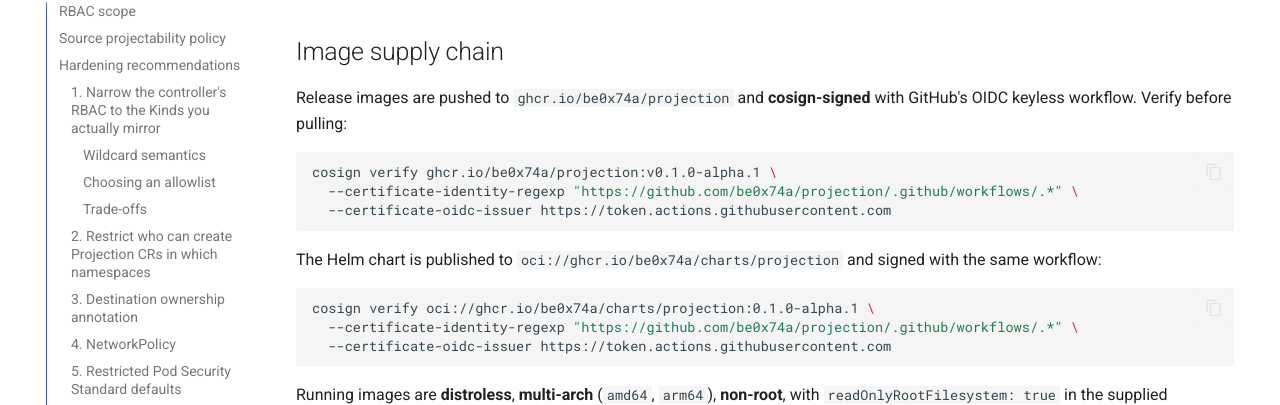
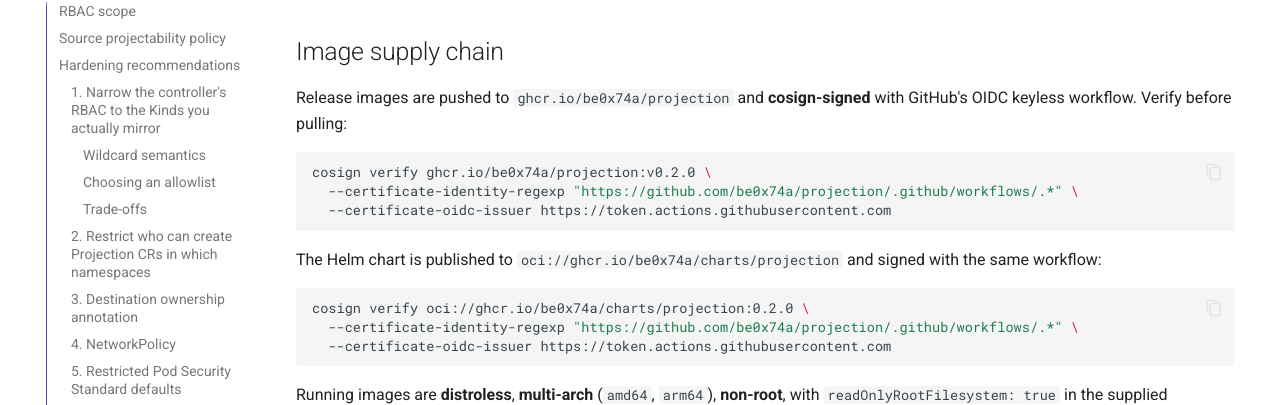
Before and after one commit to be0x74a/projection, an MkDocs documentation site: the page built from docs/security.md, in a window 1280 px wide and 900 px high, scrolled down 5415 px. Shown: the part 97-502 px from the top of the window. Built offline with MkDocs 1.6.1 and Material for MkDocs 9.7.7, drawn with Linux system fonts in a browser that asks for light colours; comment, search, counter and statistics services are not loaded.

Commit message:
release: prep v0.2.0 (CHANGELOG, Chart.yaml, doc version strings) (#64)
* release: prep v0.2.0 (CHANGELOG roll, chart bump, doc version strings)

Step 1 of the v0.2.0 release checklist — the file-bump PR that lands
before the tag is cut.

- CHANGELOG.md: roll [Unreleased] -> [0.2.0] - 2026-05-15. Reordered
  sections so the v0.2.0 entry leads with ⚠ BREAKING CHANGES (the
  source-mode allowlist default + the events.k8s.io/v1 migration are
  the two contract shifts existing users need to act on); Added /
  Changed / Fixed follow in standard Keep-a-Changelog order. Started a
  fresh empty [Unreleased] block on top.
- charts/projection/Chart.yaml: version + appVersion 0.1.0-alpha.1 ->
  0.2.0. Helm chart now publishes as 0.2.0 to the OCI registry.
- docs/getting-started.md, README.md, charts/projection/README.md:
  bump the install snippets (helm `--version`, `install.yaml` URL,
  example image tag) so first-time users land on the new release.
- docs/security.md: bump the two `cosign verify` example commands to
  reference v0.2.0 / 0.2.0.

Out of scope:
- The historical v0.1 references in test/e2e-upgrade/upgrade_test.go
  (the upgrade path explicitly installs v0.1 then upgrades), the
  CHANGELOG's [0.1.0-alpha] section, and the doc cross-references
  describing v0.1 -> v0.2 migration are intentionally preserved.
- docs/scale.md flags its v0.1 numbers as "to be re-measured at
  v0.2.0" — that re-measurement is a separate post-tag follow-up, not
  this PR.

Verification:
- `make build && make lint` clean.
- `helm lint charts/projection` clean.

Next: tag v0.2.0 against this commit once it's on main.

* release: align v0.2.0 CHANGELOG date to actual release day

````diff
--- a/docs/security.md
+++ b/docs/security.md
@@ -214,7 +214,7 @@ This keeps the IAM/RBAC trust path inside the cluster's own identity primitives
 Release images are pushed to `ghcr.io/be0x74a/projection` and **cosign-signed** with GitHub's OIDC keyless workflow. Verify before pulling:
 
 ```bash
-cosign verify ghcr.io/be0x74a/projection:v0.1.0-alpha.1 \
+cosign verify ghcr.io/be0x74a/projection:v0.2.0 \
   --certificate-identity-regexp "https://github.com/be0x74a/projection/.github/workflows/.*" \
   --certificate-oidc-issuer https://token.actions.githubusercontent.com
 ```
@@ -222,7 +222,7 @@ cosign verify ghcr.io/be0x74a/projection:v0.1.0-alpha.1 \
 The Helm chart is published to `oci://ghcr.io/be0x74a/charts/projection` and signed with the same workflow:
 
 ```bash
-cosign verify oci://ghcr.io/be0x74a/charts/projection:0.1.0-alpha.1 \
+cosign verify oci://ghcr.io/be0x74a/charts/projection:0.2.0 \
   --certificate-identity-regexp "https://github.com/be0x74a/projection/.github/workflows/.*" \
   --certificate-oidc-issuer https://token.actions.githubusercontent.com
 ```
````
Also changed, not shown: CHANGELOG.md (+7 -5 lines), README.md (+2 -2 lines), charts/projection/README.md (+1 -1 lines), docs/getting-started.md (+2 -2 lines), 1 other file.
